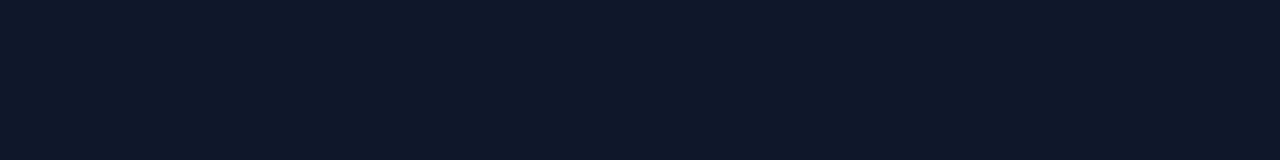
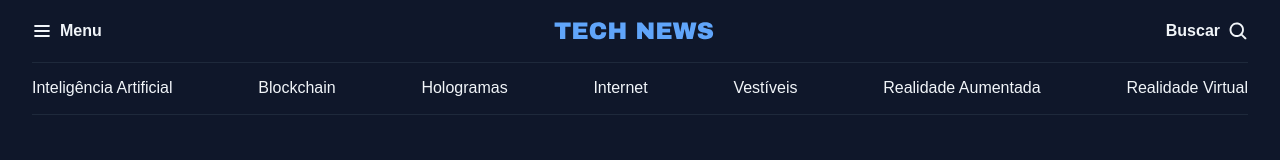
Before and after one commit to gustavonbispo/portal-de-noticias, a plain HTML site: page index.html in a window 1280 px wide. Drawn offline with Linux system fonts and the light colour scheme.

Commit message:
Criando header e os menus

```diff
--- a/index.html
+++ b/index.html
@@ -14,6 +14,35 @@
   <link href="https://fonts.googleapis.com/css2?family=Archivo:ital,wght@0,100..900;1,100..900&display=swap" rel="stylesheet">
 </head>
 <body>
+  <header class="container">
+    <nav id="primary" class="grid grid-flow-col">
 
+      <!-- menu -->
+      <div>
+        <img src="assets/icons/List.svg" alt="Ícone de menu">
+        <strong>Menu</strong>
+      </div>
+
+      <!-- logo -->
+      <div>
+        <img src="assets/Logo.svg" alt="Tech News Logo">
+      </div>
+
+      <!-- search -->
+       <div>
+        <strong>Buscar</strong>
+        <img src="assets/icons/MagnifyingGlass.svg" alt="Ícone de lupa para pesquisa">
+       </div>
+    </nav>
+    <nav id="secondary" class="grid grid-flow-col">
+      <a href="#">Inteligência Artificial</a>
+      <a href="#">Blockchain</a>
+      <a href="#">Hologramas</a>
+      <a href="#">Internet</a>
+      <a href="#">Vestíveis</a>
+      <a href="#">Realidade Aumentada</a>
+      <a href="#">Realidade  Virtual</a>
+    </nav>
+  </header>
 </body>
 </html>
--- a/styles/global.css
+++ b/styles/global.css
@@ -51,3 +51,18 @@ h2,
 h3 {
   font: inherit;
 }
+
+.container {
+  max-width: 1280px;
+  padding-inline: 32px;
+  margin-inline: auto;
+}
+
+/* utility-first */
+.grid {
+  display: grid;
+}
+
+.grid-flow-col {
+  grid-auto-flow: column;
+}
--- /dev/null
+++ b/styles/header.css
@@ -0,0 +1,25 @@
+#primary {
+  padding-block: 20px;
+
+  div {
+    display: flex;
+    align-items: center;
+    gap: 8px;
+  }
+
+  /* nesting css */
+  div:nth-child(2) {
+    margin-inline: auto;
+  }
+
+  div:nth-child(3) {
+    justify-self: end;
+  }
+}
+
+#secondary {
+  padding-block: 14px;
+  border: solid 1px var(--stroke-color);
+  border-inline: none;
+  justify-content: space-between;
+}
--- a/styles/index.css
+++ b/styles/index.css
@@ -1,2 +1,3 @@
 /* imports */
 @import url(global.css);
+@import url(header.css);
```
